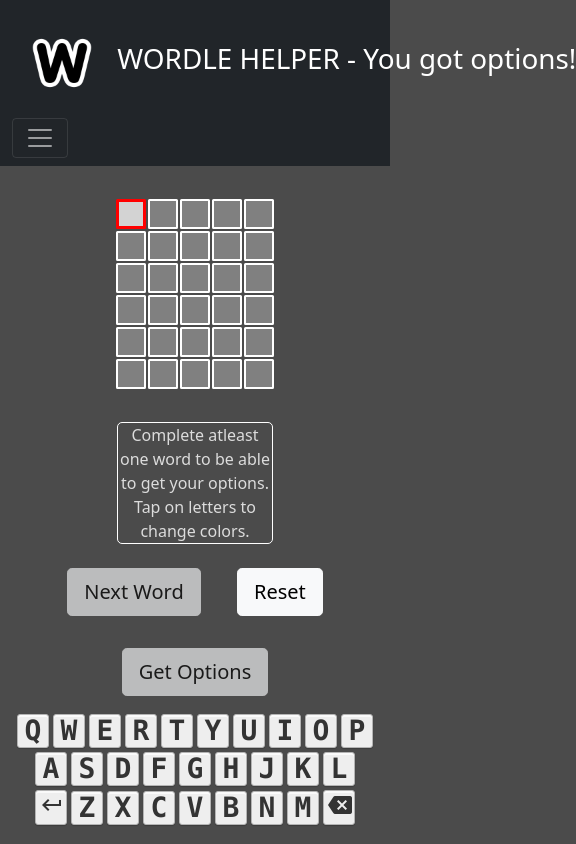
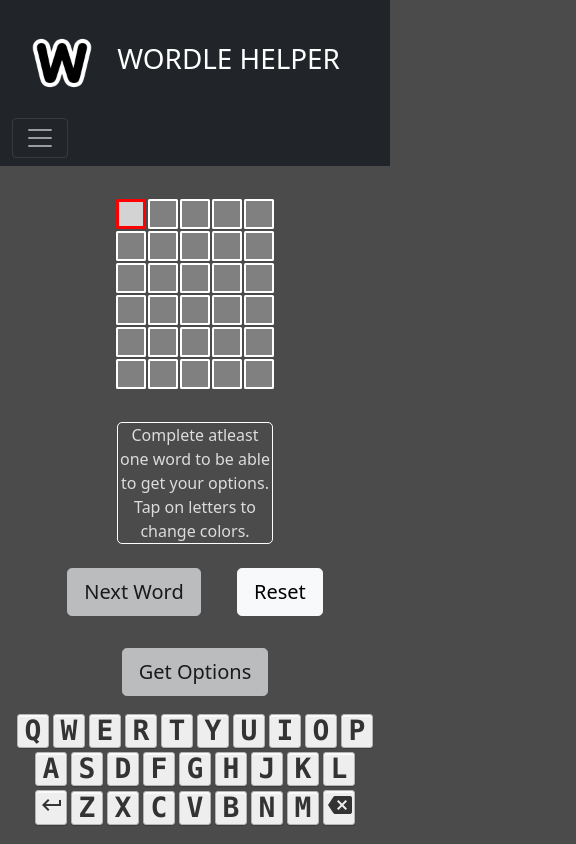
Before and after one commit to t2thomas/wordle-helper.github.io, a plain HTML site: page index.html in a window 390 px wide. Shown: the whole page, 576 px wide, since content can reach past the window. Drawn offline with nearby package versions, Linux system fonts and the light colour scheme.

Commit message:
Making mobile viewability better
Shortening the brand by removing the caption to potentially making mobile view better.

```diff
--- a/index.html
+++ b/index.html
@@ -3,7 +3,8 @@
 
 <head>
   <meta charset="utf-8">
-  <title>WORDLE WORD OPTIONS</title>
+  <meta name="viewport" content="width=device-width, initial-scale=1.0">
+  <title>WORDLE HELPER</title>
 
   <link href="https://fonts.googleapis.com/icon?family=Material+Icons" rel="stylesheet">
   <link rel="stylesheet" href="https://cdnjs.cloudflare.com/ajax/libs/font-awesome/6.1.1/css/all.min.css" integrity="sha512-KfkfwYDsLkIlwQp6LFnl8zNdLGxu9YAA1QvwINks4PhcElQSvqcyVLLD9aMhXd13uQjoXtEKNosOWaZqXgel0g==" crossorigin="anonymous"
@@ -19,7 +20,7 @@
       <a class="navbar-brand" href="#">
         <img src="./assets/mono-w.png" alt="" class="d-inline-block icon">
         <h1 class="h1-on-nav">
-          WORDLE HELPER - You got options!
+          WORDLE HELPER
         </h1>
       </a>
       <button class="navbar-toggler" type="button" data-bs-toggle="collapse" data-bs-target="#navbarNav" aria-controls="navbarNav" aria-expanded="false" aria-label="Toggle navigation">
```
